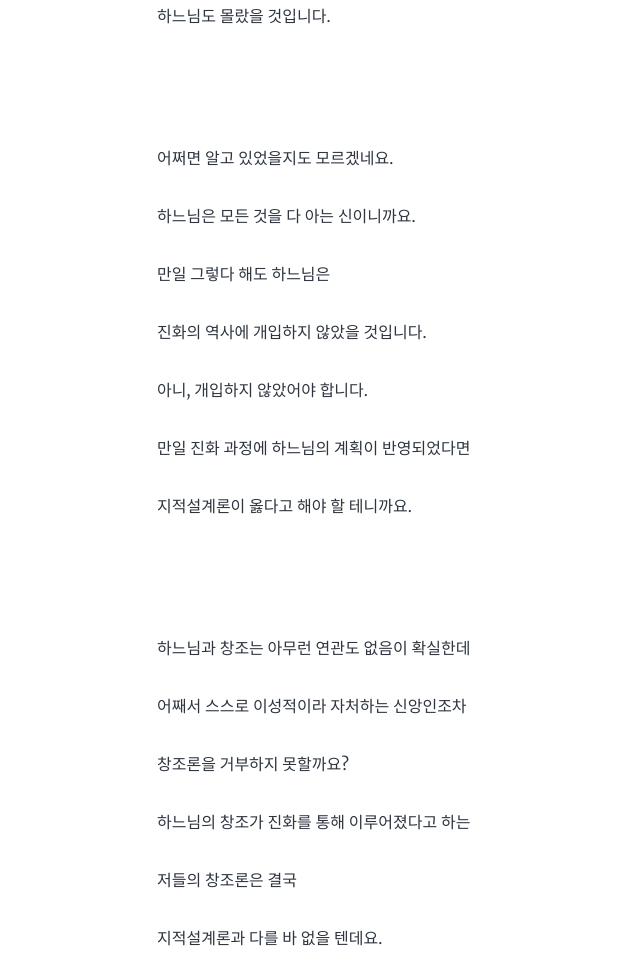
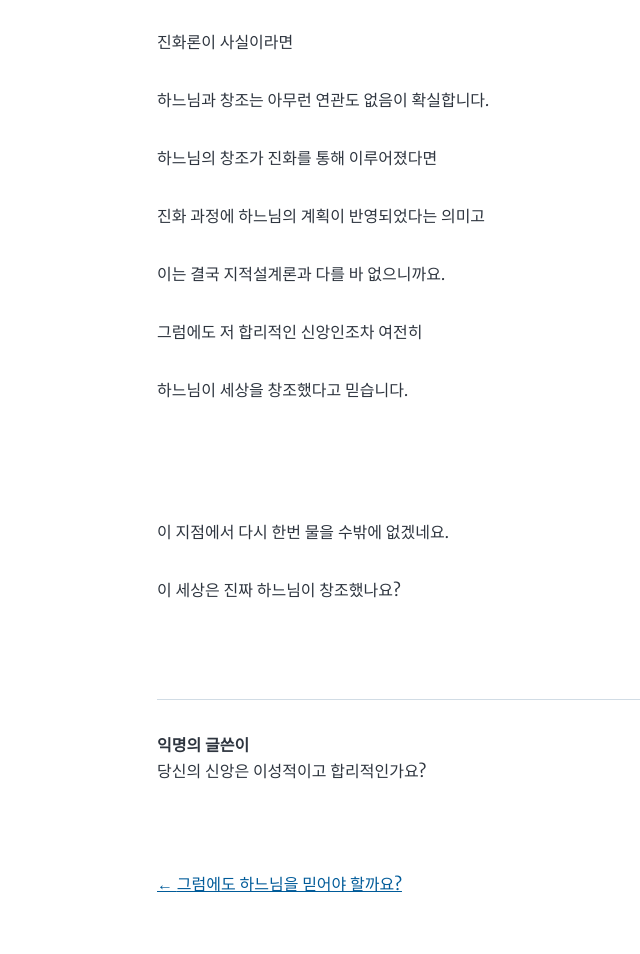
Before and after one commit to biniruu/the-irreverent-question, a Gatsby site: page /faith/is-the-universe-really-created-by-god/ in a window 1280 px wide. Shown: the part 1161-2115 px from the top of the page, without its empty margins (167-807 px from the left). Built offline with nearby package versions, Linux system fonts and the light colour scheme; Gatsby itself is replaced by a stand-in of ours.

Commit message:
docs: update content

```diff
--- a/content/blog/faith/is-the-universe-really-created-by-god.md
+++ b/content/blog/faith/is-the-universe-really-created-by-god.md
@@ -13,10 +13,6 @@ description: 창조과학은 거부하지만 창조론은 받아들이는, 따
 빅뱅에 의해 역사가 시작되었고
 
 진화에 의해 인류가 오늘날에 이르렀음을 알지요.
-
-그럼에도 저 합리적인 신앙인조차 여전히
-
-하느님이 세상을 창조했다고 믿습니다.
 
 <br /><br />
 
@@ -40,30 +36,22 @@ description: 창조과학은 거부하지만 창조론은 받아들이는, 따
 
 <br /><br />
 
-어쩌면 알고 있었을지도 모르겠네요.
+진화론이 사실이라면
 
-하느님은 모든 것을 다 아는 신이니까요.
+하느님과 창조는 아무런 연관도 없음이 확실합니다.
 
-만일 그렇다 해도 하느님은
+하느님의 창조가 진화를 통해 이루어졌다면
 
-진화의 역사에 개입하지 않았을 것입니다.
+진화 과정에 하느님의 계획이 반영되었다는 의미고
 
-아니, 개입하지 않았어야 합니다.
+이는 결국 지적설계론과 다를 바 없으니까요.
 
-만일 진화 과정에 하느님의 계획이 반영되었다면
+그럼에도 저 합리적인 신앙인조차 여전히
 
-지적설계론이 옳다고 해야 할 테니까요.
+하느님이 세상을 창조했다고 믿습니다.
 
 <br /><br />
 
-하느님과 창조는 아무런 연관도 없음이 확실한데
+이 지점에서 다시 한번 물을 수밖에 없겠네요.
 
-어째서 스스로 이성적이라 자처하는 신앙인조차
-
-창조론을 거부하지 못할까요?
-
-하느님의 창조가 진화를 통해 이루어졌다고 하는
-
-저들의 창조론은 결국
-
-지적설계론과 다를 바 없을 텐데요.
+이 세상은 진짜 하느님이 창조했나요?
```
